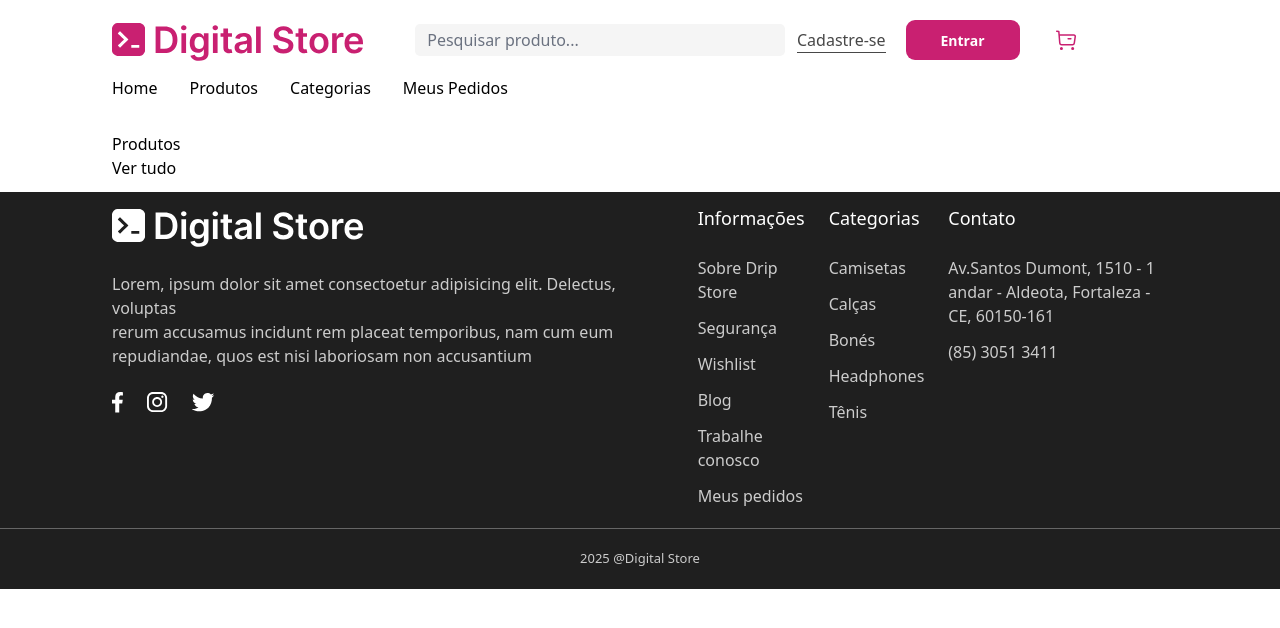
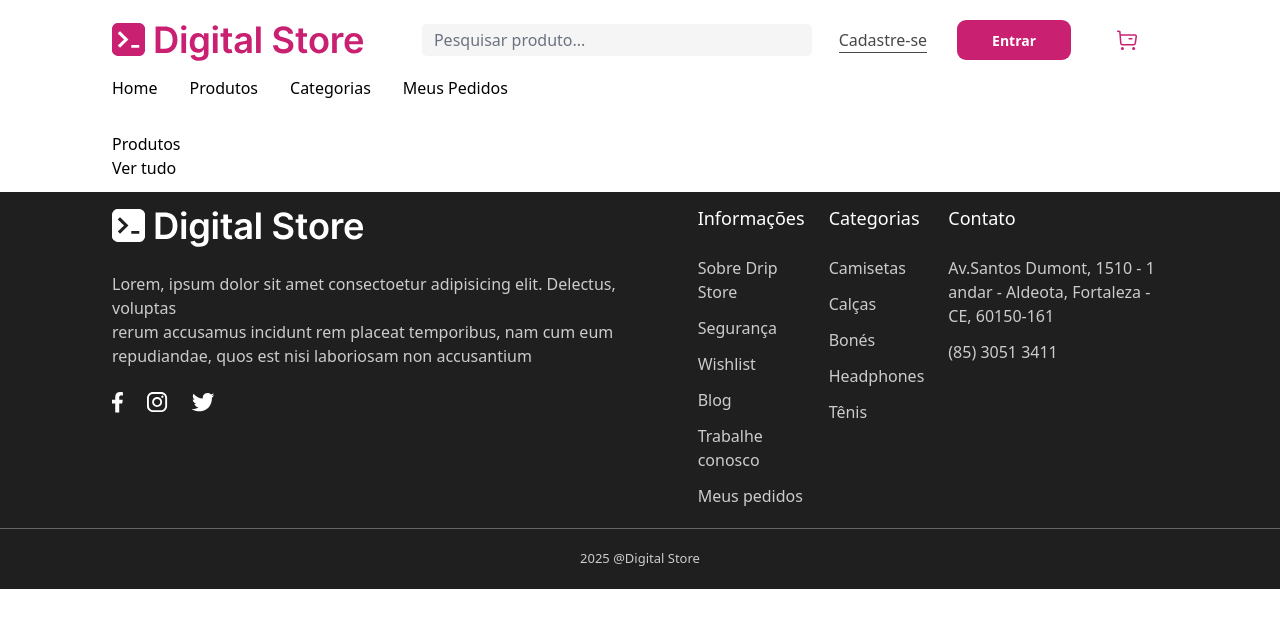
Before and after one commit to CaiqueJdev/ProjetosPessoais_, a React (Vite) app in the folder projeto_digital_store/: page / in a window 1280 px wide. Shown: the top 628 px of the page. Built offline with nearby package versions, Linux system fonts and the light colour scheme.

Commit message:
correção header buttons

```diff
--- a/projeto_digital_store/src/components/Header.jsx
+++ b/projeto_digital_store/src/components/Header.jsx
@@ -17,7 +17,7 @@ const Header = () => {
                             <input type="text" placeholder="Pesquisar produto..." className="bg-p5 h-8 w-[100%] rounded-[5px] px-3"/>
                         </div>
                         {/* Buttons 1*/}
-                        <nav id="Buttons" className="flex items-center gap-5 grow-4">
+                        <nav id="Buttons" className="flex items-center justify-around grow-4">
                             <a href="" className="border-b text-p1 nowrap">Cadastre-se</a>
                             <button className="bg-b1 w-[114px] h-[40px] rounded-[9px] font-bold text-white text-[14px] ">Entrar</button>
                             <img src={cart} alt="" className="flex m-4"/>
@@ -25,7 +25,7 @@ const Header = () => {
                     </div>
                     {/* Navegação */}
                     <nav>
-                        <ul className="flex gap-8 py-2 max-">
+                        <ul className="flex gap-8 py-2 ">
                             <li><a href="">Home</a></li>
                             <li><a href="">Produtos</a></li>
                             <li><a href="">Categorias</a></li>
```
